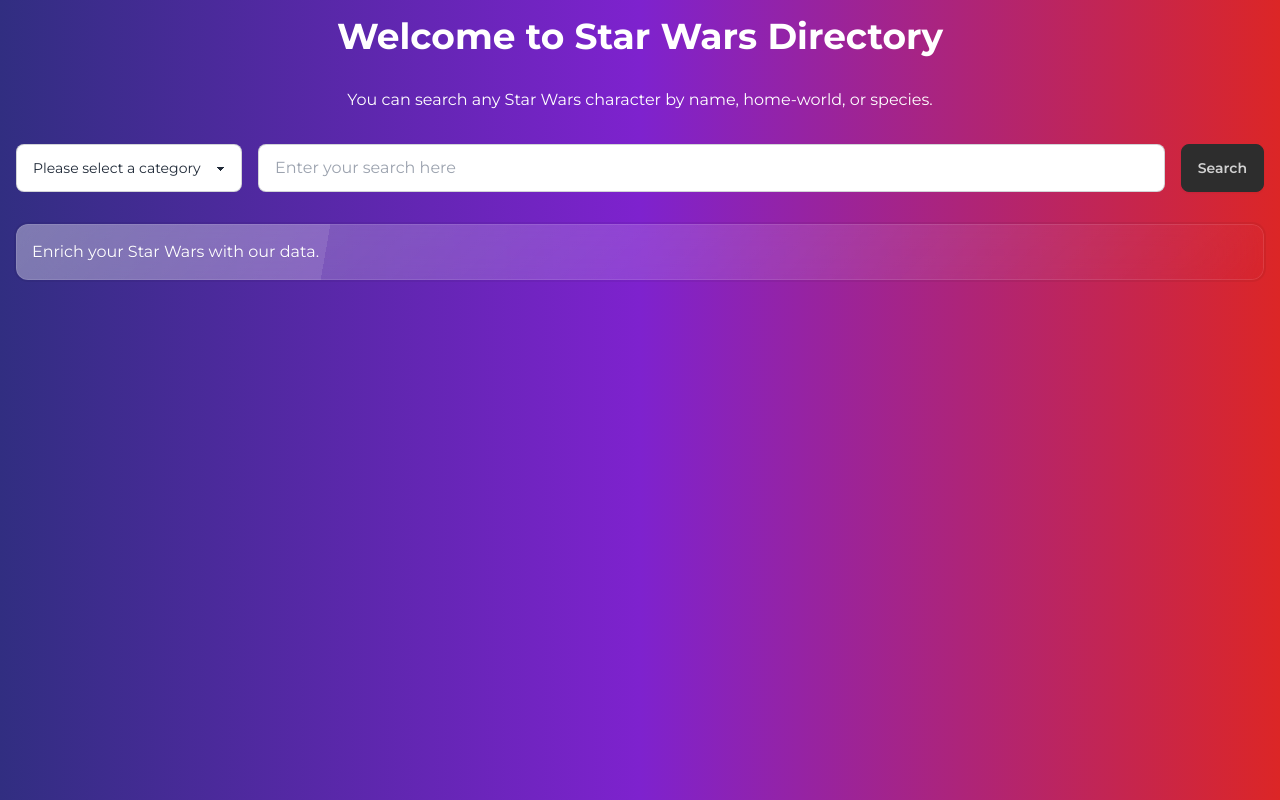
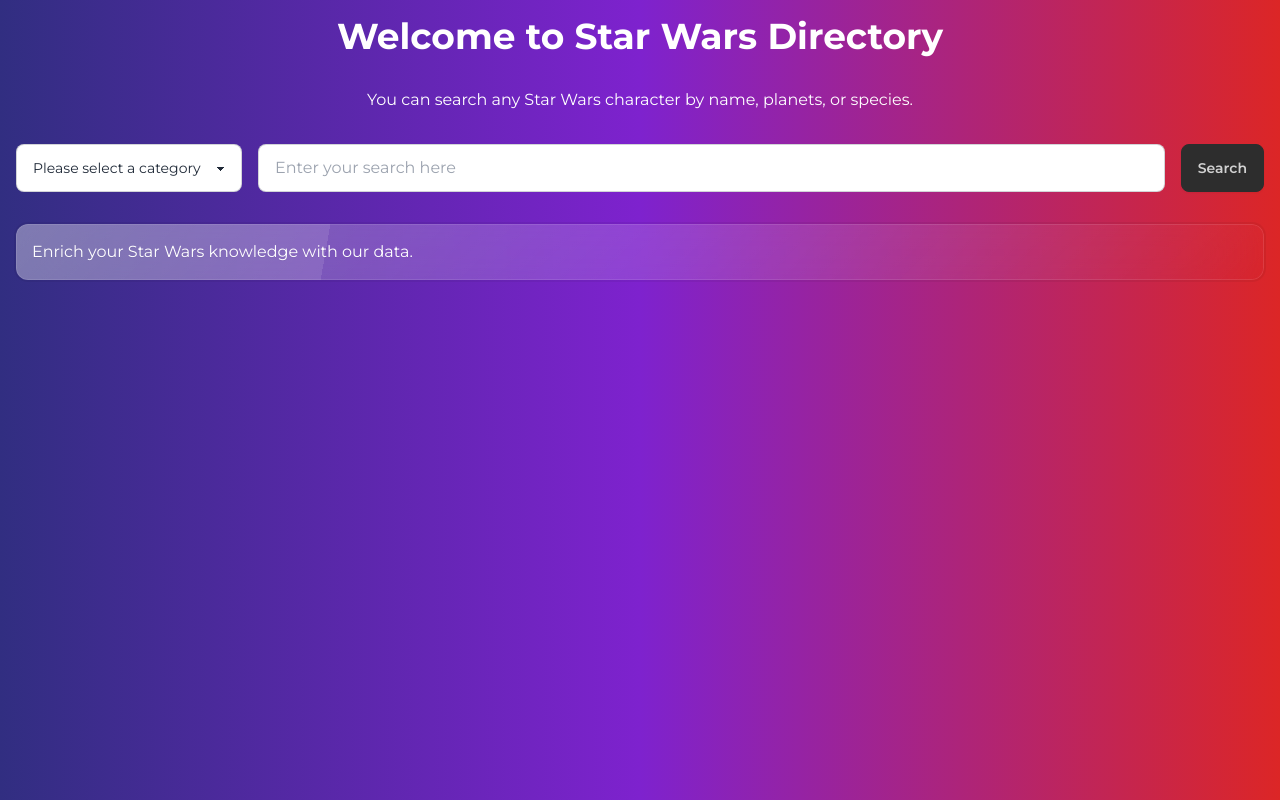
Before and after one commit to zacharytruong/star-wars-directory, a Next.js app: page / in a window 1280 px wide. Built offline with nearby package versions, Linux system fonts and the light colour scheme.

Commit message:
update documentation

```diff
--- a/app/page.tsx
+++ b/app/page.tsx
@@ -45,7 +45,7 @@
         Welcome to Star Wars Directory
       </h1>
       <p className="text-center p-4 text-white">
-        You can search any Star Wars character by name, home-world, or species.
+        You can search any Star Wars character by name, planets, or species.
       </p>
       <form onSubmit={handleSubmit(onSubmit)}>
         <div className="flex flex-col md:flex-row gap-4 p-4">
@@ -84,7 +84,7 @@
           <div>
             <button
               type="submit"
-              className="btn btn-primary"
+              className="btn btn-primary w-full"
               disabled={isLoading}
             >
               Search
--- a/components/DataCardGrid.tsx
+++ b/components/DataCardGrid.tsx
@@ -27,7 +27,7 @@
           {/*Initial page load, display message to encourage users to action*/}
           {!Array.isArray(dataCards) && (
             <div className="text-white w-full">
-              Enrich your Star Wars with our data.
+              Enrich your Star Wars knowledge with our data.
             </div>
           )}
           {/*Only display grid title when data is available.*/}
@@ -67,7 +67,7 @@
                     </h2>
                     {searchMode === 'people' && (
                       <div>
-                        Home-world: <AdditionalData url={dataCard.homeworld} />
+                        Homeworld: <AdditionalData url={dataCard.homeworld} />
                       </div>
                     )}
                     {searchMode === 'people' && (
```
Also changed, not shown: 1 other file (tests, documents, lock files or other folders).
